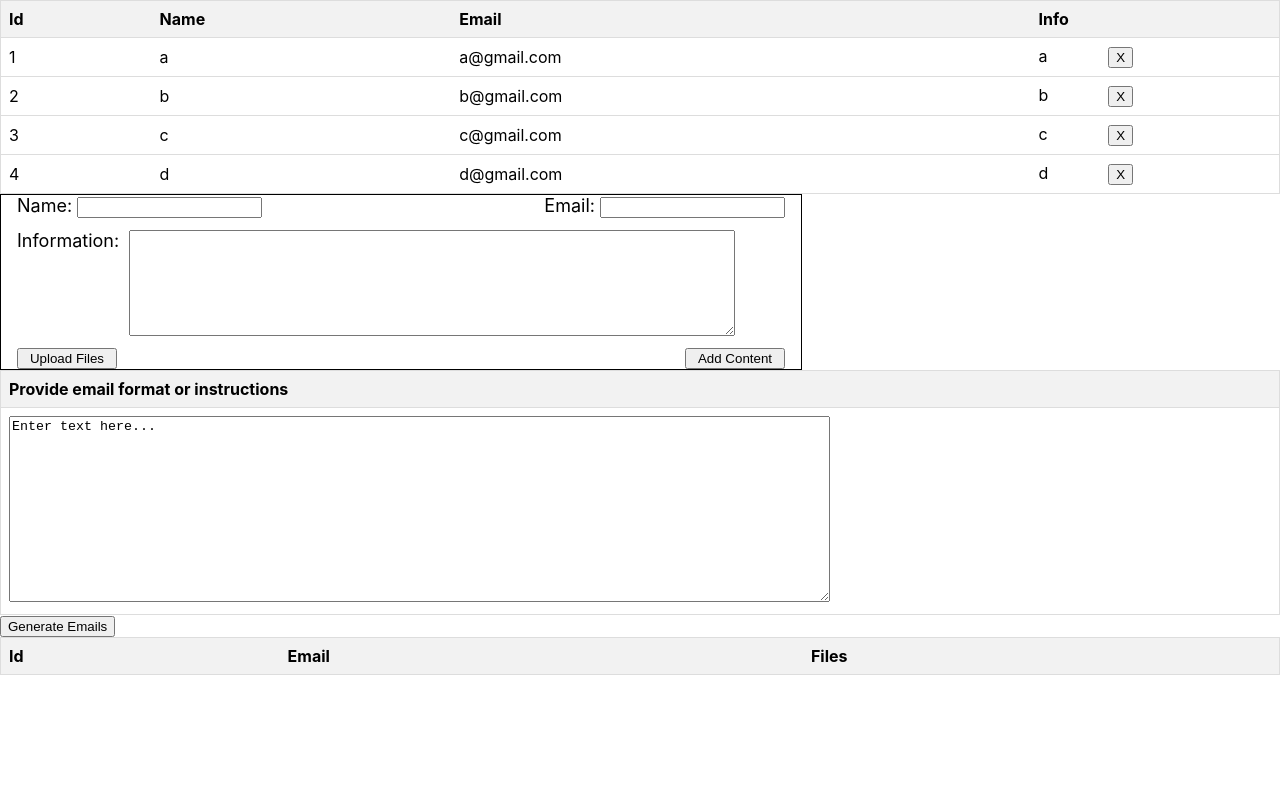
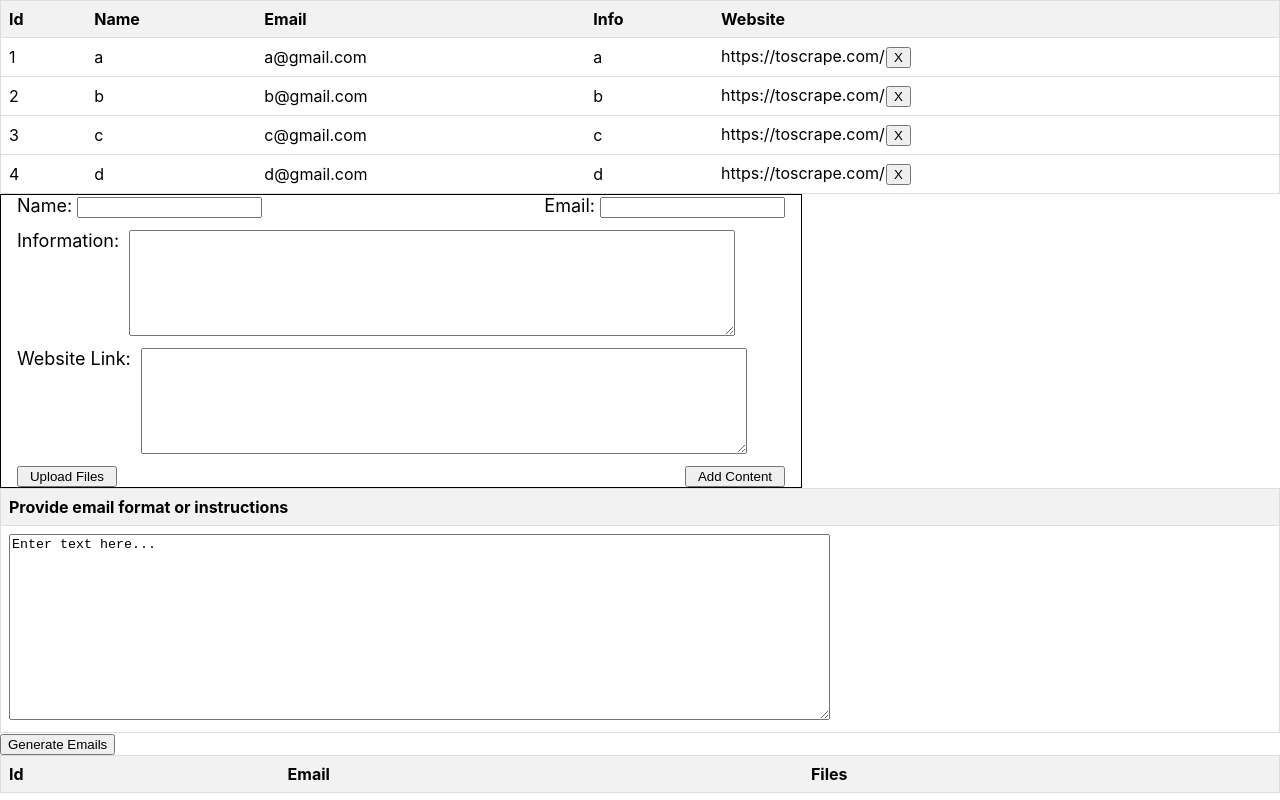
Before and after one commit to talK951/GmailScraperAndMaker, a React (Create React App) app: page / in a window 1280 px wide. Built offline with nearby package versions, Linux system fonts and the light colour scheme.

Commit message:
KAN-20-Add-web-Scraping

```diff
--- a/src/AddClientBox/AddClientBox.css
+++ b/src/AddClientBox/AddClientBox.css
@@ -28,6 +28,20 @@
     height: 100px;
 }
 
+.website {
+    grid-column: span 2;
+    display:flex;
+}
+
+.website > label {
+    padding-right: 10px;
+}
+
+.website > .textbox {
+    width: 600px;
+    height: 100px;
+}
+
 .button-div, .grid-item-1 {
     grid-column: span 2;
     display:flex;
--- a/src/AddClientBox/AddClientBox.js
+++ b/src/AddClientBox/AddClientBox.js
@@ -9,17 +9,19 @@ export function AddClientBox(props) {
     const [name, setName] = useState("");
     const [email, setEmail] = useState("");
     const [info, setInfo] = useState("");
+    const [website, setWebsite] = useState("");
 
-    const addClient = (name, email, info) => {
+    const addClient = (name, email, info, website) => {
         setClientList(
             [
                 ...clientsList,
-                { id: idCount++, name: name, email: email, info: info} // and one new item at the end
+                { id: idCount++, name: name, email: email, info: info, website: website} // and one new item at the end
             ]
         );
         setName("");
         setEmail("");
         setInfo("");
+        setWebsite("");
     }
 
     return (
@@ -35,9 +37,14 @@ export function AddClientBox(props) {
                     <textarea id="info-text-area" type="text" value={info} className="textbox" onChange={(evt) => { setInfo(evt.target.value) }}/>
                 </div>
 
+                <div className="website">
+                    <label htmlFor="website-text-area">Website Link:</label>
+                    <textarea id="website-text-area" type="text" value={website} className="textbox" onChange={(evt) => { setWebsite(evt.target.value) }}/>
+                </div>
+
                 <div className="button-div">
                     <button type="button">Upload Files</button>
-                    <button type="button" onClick={() => addClient(name, email, info)}>Add Content</button>
+                    <button type="button" onClick={() => addClient(name, email, info, website)}>Add Content</button>
                 </div>
             </div>
         </div>
--- a/src/App.js
+++ b/src/App.js
@@ -8,10 +8,10 @@ import { useState } from "react";
 function App() {
 
   const [clientsList, setClientList] = useState([
-    new Client(1, "a", "a@gmail.com", "a"),
-    new Client(2, "b", "b@gmail.com", "b"),
-    new Client(3, "c", "c@gmail.com", "c"),
-    new Client(4, "d", "d@gmail.com", "d"),
+    new Client(1, "a", "a@gmail.com", "a", "https://toscrape.com/"),
+    new Client(2, "b", "b@gmail.com", "b", "https://toscrape.com/"),
+    new Client(3, "c", "c@gmail.com", "c", "https://toscrape.com/"),
+    new Client(4, "d", "d@gmail.com", "d", "https://toscrape.com/"),
   ]);
 
   const [emailsGenerated, setEmailsGenerated] = useState([]);
--- a/src/ClientTable/ClientTable.js
+++ b/src/ClientTable/ClientTable.js
@@ -20,6 +20,7 @@ export function ClientTable(props) {
                         <th>Name</th>
                         <th>Email</th>
                         <th>Info</th>
+                        <th>Website</th>
                     </tr>
                 </thead>
                 <tbody>
@@ -28,8 +29,9 @@ export function ClientTable(props) {
                         <td>{row.id}</td>
                         <td>{row.name}</td>
                         <td>{row.email}</td>
+                        <td>{row.info}</td>
                         <td>
-                            <div className='remove-button'>{row.info}</div>
+                            <div className='remove-button'>{row.website}</div>
                             <div className='remove-button'>
                                 <button onClick={ () => removeClient(row.id) }>X</button>
                             </div>
--- a/src/EmailGenerator/EmailGenerator.js
+++ b/src/EmailGenerator/EmailGenerator.js
@@ -1,6 +1,5 @@
 import './EmailGenerator.css';
 import axios from 'axios';
-import { Email } from '../Utils/Email.js';
 
 
 export function EmailGenerator(props) {
--- a/src/Utils/Client.js
+++ b/src/Utils/Client.js
@@ -1,8 +1,9 @@
 export class Client {
-    constructor(id, name, email, information) {
+    constructor(id, name, email, information, website) {
         this.id = id;
         this.name = name;
         this.email = email;
         this.info = information;
+        this.website = website;
     }
 }
```
Also changed, not shown: 1 other file (tests, documents, lock files or other folders).
